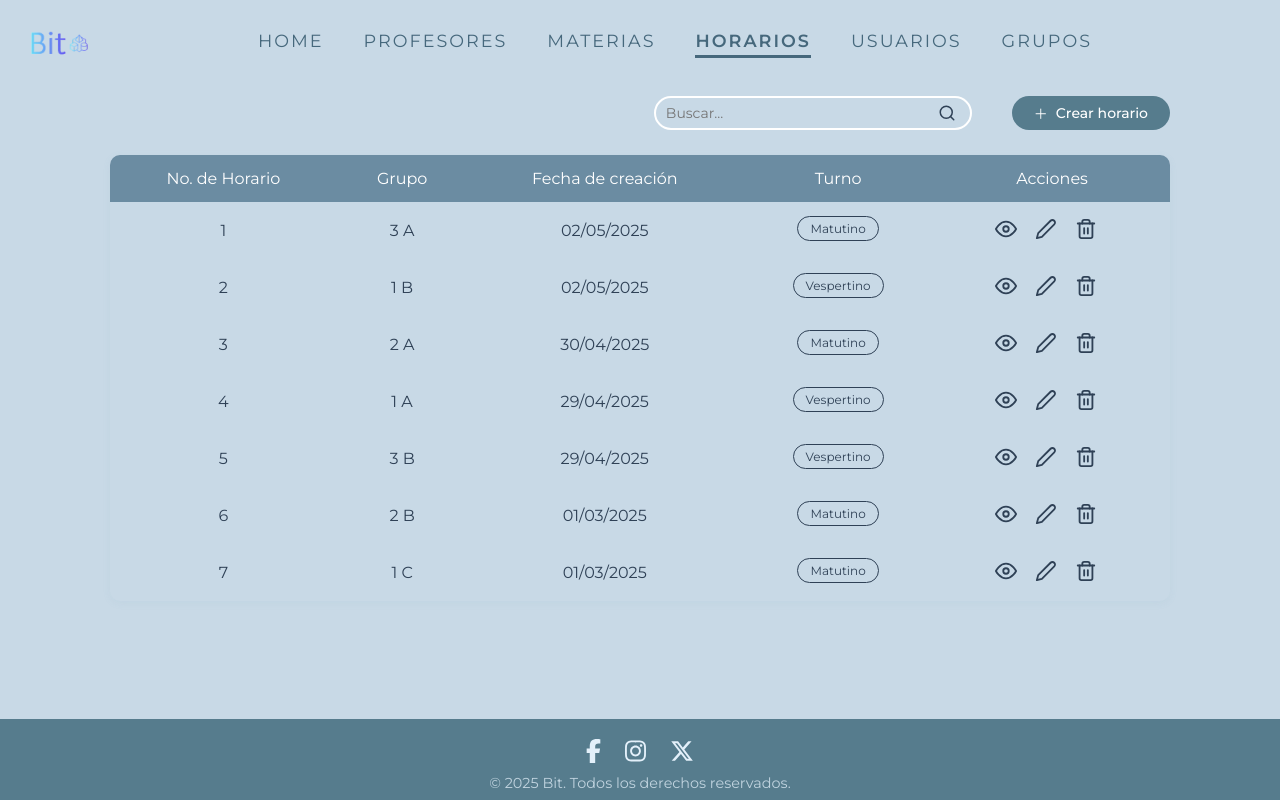
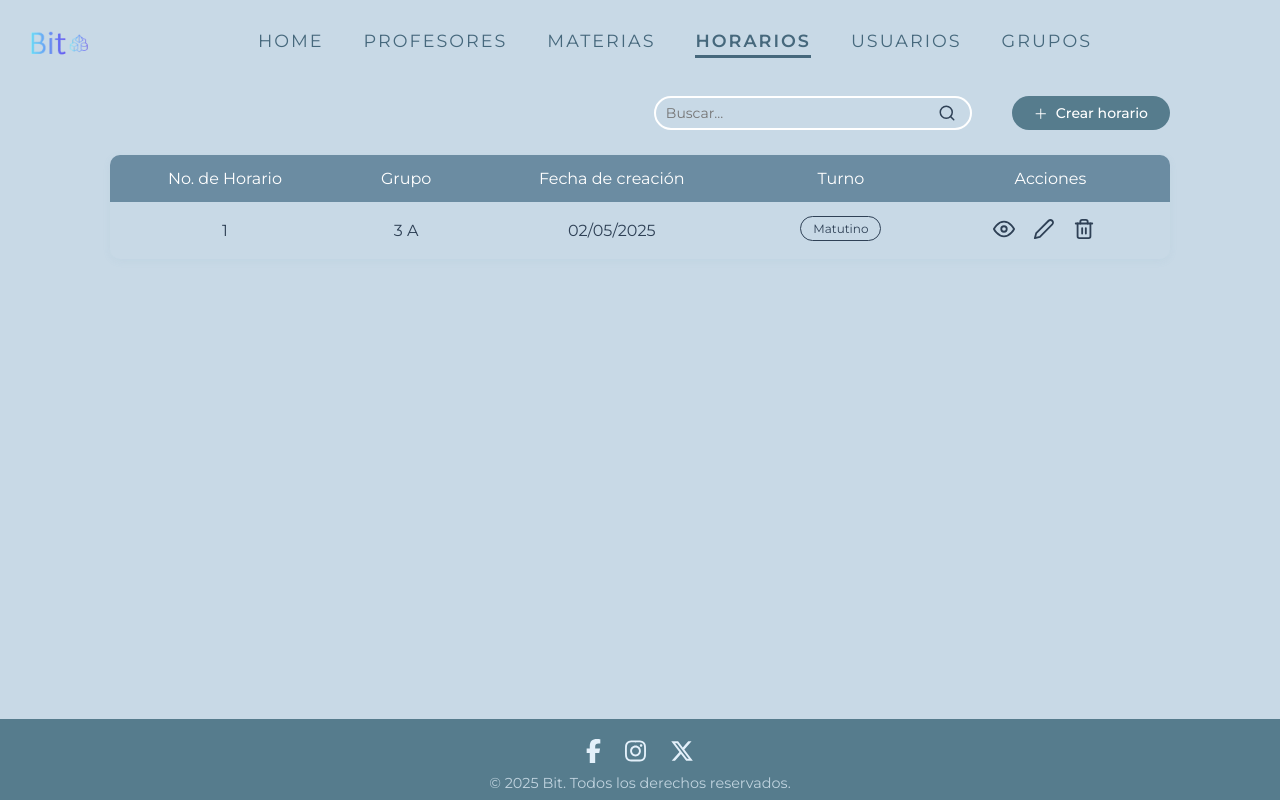
Before and after one commit to Derck23/Generador-Horarios, a React (Vite) app: page /Horario in a window 1280 px wide. Built offline with nearby package versions, Linux system fonts and the light colour scheme.

Commit message:
servicio_horarios

```diff
--- a/src/Pages/Horario.jsx
+++ b/src/Pages/Horario.jsx
@@ -6,13 +6,7 @@ import { FiEye, FiEdit2, FiTrash2, FiSearch } from 'react-icons/fi';
 import GenerarHorario from '../Components/Modal/GenerarHorario'; // Importa la modal
 
 const horarios = [
-  { id: 1, grupo: '3 A', fecha: '02/05/2025', turno: 'Matutino' },
-  { id: 2, grupo: '1 B', fecha: '02/05/2025', turno: 'Vespertino' },
-  { id: 3, grupo: '2 A', fecha: '30/04/2025', turno: 'Matutino' },
-  { id: 4, grupo: '1 A', fecha: '29/04/2025', turno: 'Vespertino' },
-  { id: 5, grupo: '3 B', fecha: '29/04/2025', turno: 'Vespertino' },
-  { id: 6, grupo: '2 B', fecha: '01/03/2025', turno: 'Matutino' },
-  { id: 7, grupo: '1 C', fecha: '01/03/2025', turno: 'Matutino' },
+  { id: 1, grupo: '3 A', fecha: '02/05/2025', turno: 'Matutino' }
 ];
 
 const Horario = () => {
```
Also changed, not shown: src/services/horario.js (added, +21 -0 lines).
